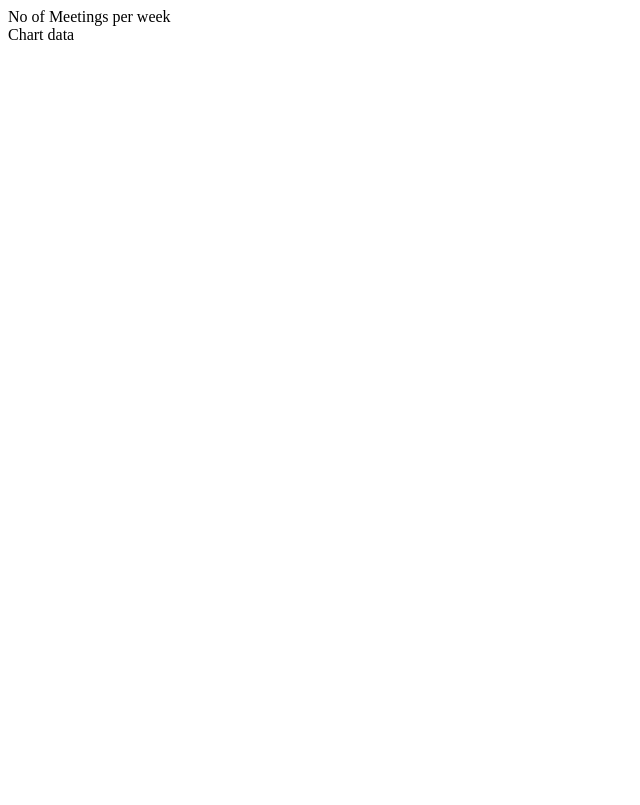
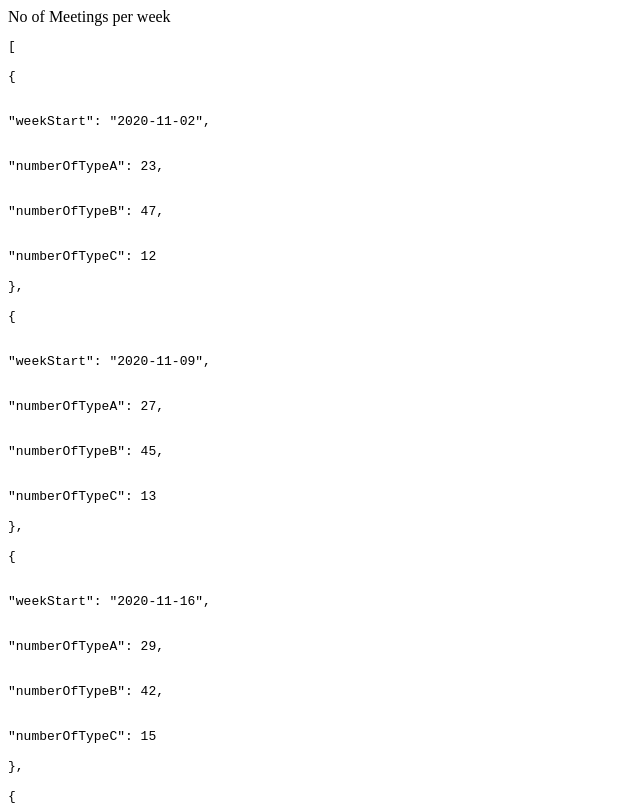
Before and after one commit to mosaaleb/meetings-line-chart, a React (Create React App) app: page / in a window 1280 px wide. Shown: the top 805 px of the page, without its empty margins (0-640 px from the left). Built offline with nearby package versions, Linux system fonts and the light colour scheme.

Commit message:
consume statistics state in chart component

```diff
--- a/src/containers/Chart.js
+++ b/src/containers/Chart.js
@@ -1,9 +1,21 @@
 import React from 'react';
+import PropTypes from 'prop-types';
+import { connect } from 'react-redux';
 
-const Chart = () => (
+const Chart = ({ statistics }) => (
   <div>
-    Chart data
+    <pre>
+      {JSON.stringify(statistics, null, '\n')}
+    </pre>
   </div>
 );
 
-export default Chart;
+Chart.propTypes = {
+  statistics: PropTypes.arrayOf(PropTypes.object).isRequired
+};
+
+const mapStateToProps = (state) => ({
+  statistics: state
+});
+
+export default connect(mapStateToProps, null)(Chart);
```
